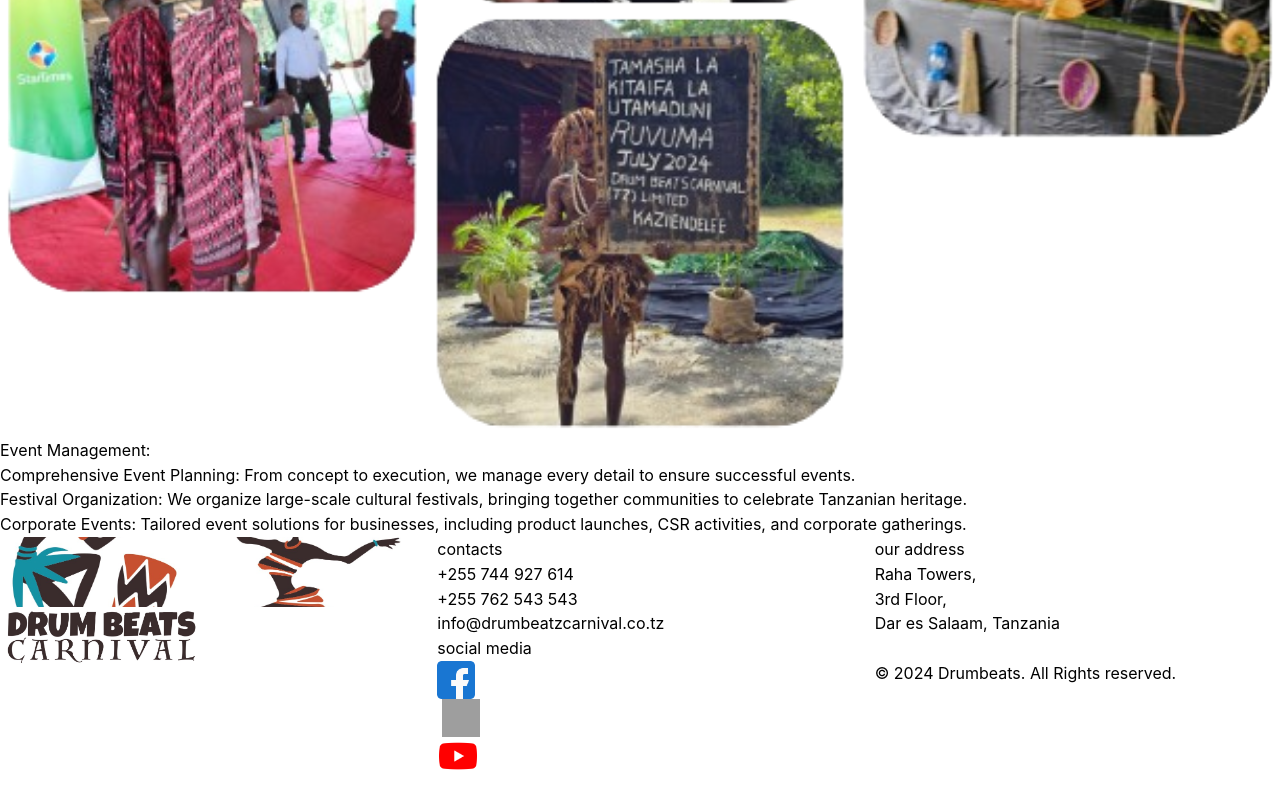
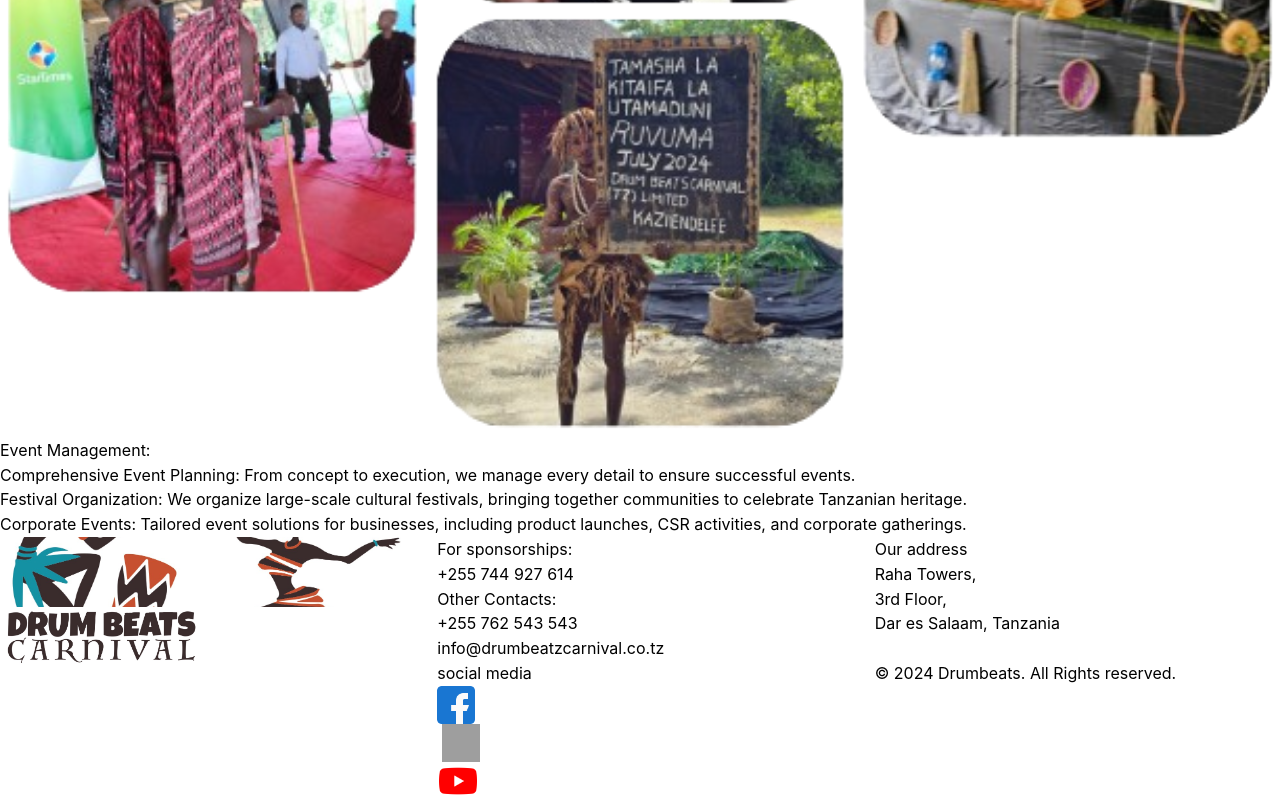
Before and after one commit to mbunjimo/drumbeats2024, a React (Vite) app: page / in a window 1280 px wide. Shown: the part 5012-5812 px from the top of the page. Before the commit the page ends 5787 px from the top, so only its background shows below. Built offline with nearby package versions, Linux system fonts and the light colour scheme; grey boxes are pictures that could not be loaded.

Commit message:
changes for sponsorships

```diff
--- a/src/components/Footer.jsx
+++ b/src/components/Footer.jsx
@@ -49,11 +49,11 @@ const Footer = () => {
 
 
         <div className='text-center md:text-start mt-2'>
-          <p className='font-semibold text-xl my-5   md:my-1'>contacts</p>
+        <p className='font-semibold text-xl my-5   md:my-1'>For sponsorships:</p>
           <p className='text-lg'>
             <a href="tel:+255744927614">+255 744 927 614</a>
-
           </p>
+          <p className='font-semibold text-xl my-5   md:my-1'>Other Contacts:</p>
           <p className='text-lg'>
             <a href="tel:+255762543543">+255 762 543 543</a>
 
@@ -77,7 +77,7 @@ const Footer = () => {
         </div>
 
         <div className=' text-center md:text-start '>
-          <p className='font-semibold text-xl mt-3 mb-3 md:my-1'>our address</p>
+          <p className='font-semibold text-xl mt-3 mb-3 md:my-1'>Our address</p>
           <p className='flex justify-center md:justify-start w-full tect-center md:text-left '>Raha Towers, <br /> 3rd Floor, <br /> Dar es Salaam, Tanzania</p>
           <br />
           <p> &copy; 2024 Drumbeats. All Rights reserved.</p>
```
